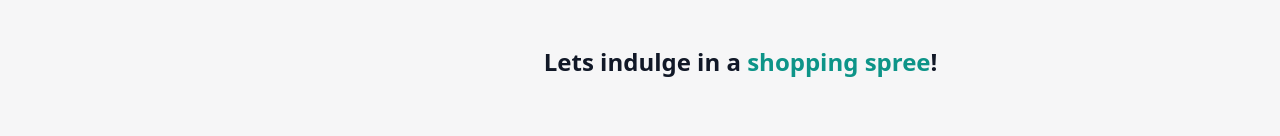
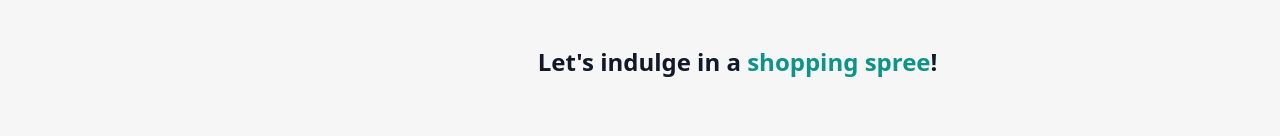
Before and after one commit to MJanowskiDev/nowoczesny-frontend, a Next.js app: page / in a window 1280 px wide. Shown: the part 553-689 px from the top of the page. Built offline with nearby package versions, Linux system fonts and the light colour scheme.

Commit message:
Fixed spelling mistake on homepage

```diff
--- a/pages/index.tsx
+++ b/pages/index.tsx
@@ -19,7 +19,7 @@ const Home: NextPage = () => {
           />
         </div>
         <h2 className="text-right">
-          Lets indulge in a{" "}
+          Let&apos;s indulge in a{" "}
           <span className="text-teal-600 dark:text-teal-300 ">
             shopping spree
           </span>
```
